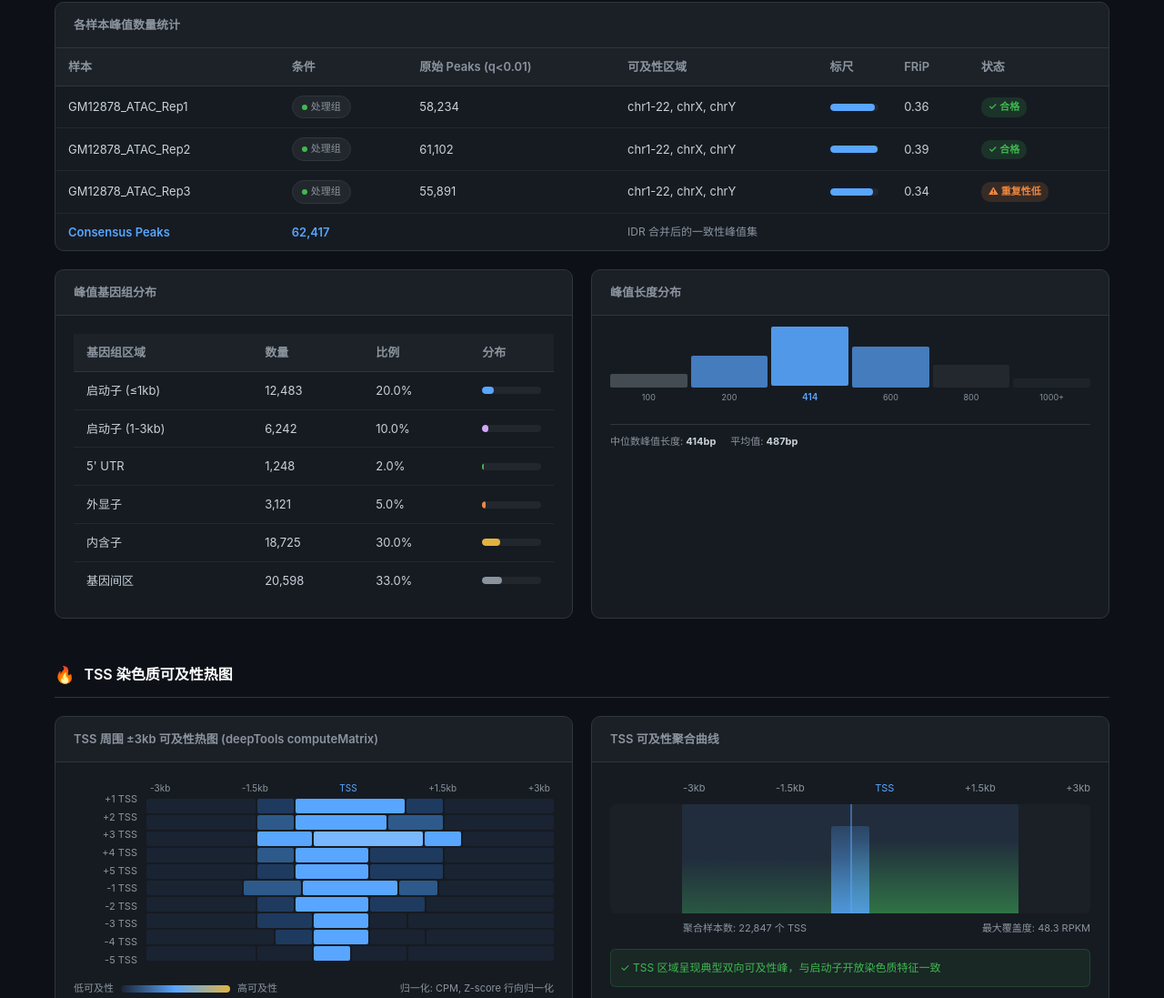
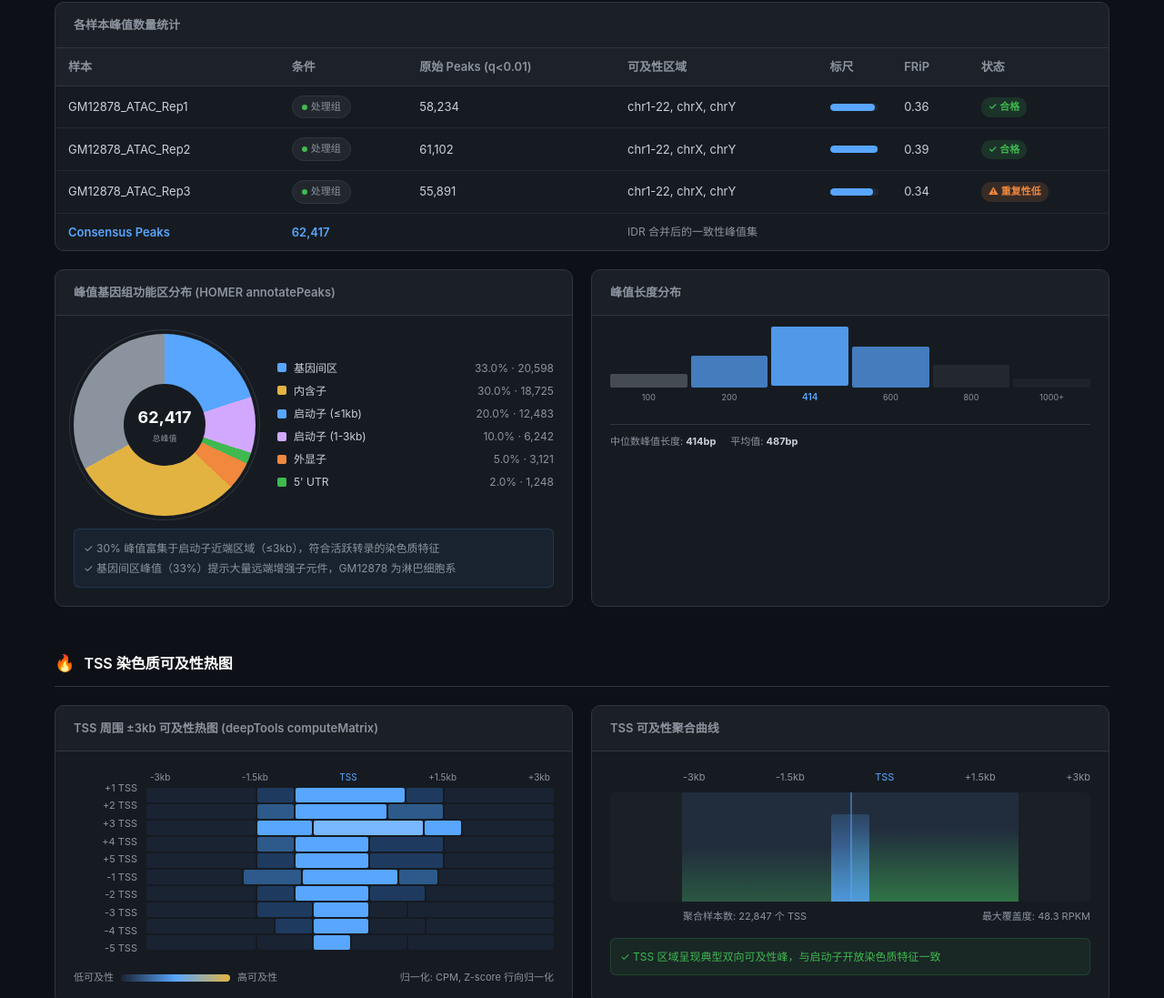
Before and after one commit to nullvoid42/atacseq-analysis, a plain HTML site: page docs/index.html in a window 1280 px wide. Shown: the part 880-1977 px from the top of the page at 91% size. Drawn offline with Linux system fonts and the light colour scheme.

Commit message:
docs: enrich Chinese README with analysis goals and full pipeline; add peak genomic pie chart to visualization page

```diff
--- a/docs/index.html
+++ b/docs/index.html
@@ -261,6 +261,45 @@
   .badge-warn { background: rgba(240,136,62,0.15); color: var(--orange); }
   .badge-bad { background: rgba(248,81,73,0.15); color: var(--red); }
   .badge-info { background: rgba(88,166,255,0.15); color: var(--accent); }
+  /* Pie chart */
+  .pie-chart {
+    width: 200px;
+    height: 200px;
+    border-radius: 50%;
+    position: relative;
+    flex-shrink: 0;
+    background: conic-gradient(
+      var(--accent) 0deg 72deg,
+      var(--purple) 72deg 108deg,
+      var(--green) 108deg 115.2deg,
+      var(--orange) 115.2deg 133.2deg,
+      var(--yellow) 133.2deg 241.2deg,
+      var(--muted) 241.2deg 360deg
+    );
+    box-shadow: 0 0 0 4px var(--card), 0 0 0 5px var(--border);
+  }
+  .pie-center {
+    position: absolute;
+    top: 50%;
+    left: 50%;
+    transform: translate(-50%, -50%);
+    width: 90px;
+    height: 90px;
+    background: var(--card);
+    border-radius: 50%;
+    display: flex;
+    flex-direction: column;
+    align-items: center;
+    justify-content: center;
+  }
+  .pie-center-value { font-size: 18px; font-weight: 700; color: #fff; }
+  .pie-center-label { font-size: 9px; color: var(--muted); margin-top: 2px; }
+  .pie-legend { display: flex; flex-direction: column; gap: 6px; flex: 1; justify-content: center; }
+  .pie-legend-item { display: flex; align-items: center; gap: 8px; font-size: 12px; }
+  .pie-legend-dot { width: 10px; height: 10px; border-radius: 2px; flex-shrink: 0; }
+  .pie-legend-label { color: var(--text); }
+  .pie-legend-pct { color: var(--muted); margin-left: auto; padding-left: 16px; }
+
   /* Chip */
   .chip { display: inline-flex; align-items: center; gap: 4px; padding: 3px 10px; background: rgba(255,255,255,0.05); border: 1px solid var(--border); border-radius: 16px; font-size: 11px; color: var(--muted); }
   .chip-dot { width: 6px; height: 6px; border-radius: 50%; }
@@ -424,19 +463,52 @@
     <!-- Peak Genomic Distribution -->
     <div class="grid-2">
       <div class="card">
-        <div class="card-header">峰值基因组分布</div>
+        <div class="card-header">峰值基因组功能区分布 (HOMER annotatePeaks)</div>
         <div class="card-body">
-          <table>
-            <thead><tr><th>基因组区域</th><th>数量</th><th>比例</th><th>分布</th></tr></thead>
-            <tbody>
-              <tr><td>启动子 (≤1kb)</td><td>12,483</td><td>20.0%</td><td><div class="bar-bg"><div class="bar-fill" style="width:20%;background:var(--accent)"></div></div></td></tr>
-              <tr><td>启动子 (1-3kb)</td><td>6,242</td><td>10.0%</td><td><div class="bar-bg"><div class="bar-fill" style="width:10%;background:var(--purple)"></div></div></td></tr>
-              <tr><td>5' UTR</td><td>1,248</td><td>2.0%</td><td><div class="bar-bg"><div class="bar-fill" style="width:2%;background:var(--green)"></div></div></td></tr>
-              <tr><td>外显子</td><td>3,121</td><td>5.0%</td><td><div class="bar-bg"><div class="bar-fill" style="width:5%;background:var(--orange)"></div></div></td></tr>
-              <tr><td>内含子</td><td>18,725</td><td>30.0%</td><td><div class="bar-bg"><div class="bar-fill" style="width:30%;background:var(--yellow)"></div></div></td></tr>
-              <tr><td>基因间区</td><td>20,598</td><td>33.0%</td><td><div class="bar-bg"><div class="bar-fill" style="width:33%;background:var(--muted)"></div></div></td></tr>
-            </tbody>
-          </table>
+          <div style="display:flex;align-items:center;gap:24px;">
+            <div class="pie-chart">
+              <div class="pie-center">
+                <div class="pie-center-value">62,417</div>
+                <div class="pie-center-label">总峰值</div>
+              </div>
+            </div>
+            <div class="pie-legend">
+              <div class="pie-legend-item">
+                <div class="pie-legend-dot" style="background:var(--accent)"></div>
+                <span class="pie-legend-label">基因间区</span>
+                <span class="pie-legend-pct">33.0% · 20,598</span>
+              </div>
+              <div class="pie-legend-item">
+                <div class="pie-legend-dot" style="background:var(--yellow)"></div>
+                <span class="pie-legend-label">内含子</span>
+                <span class="pie-legend-pct">30.0% · 18,725</span>
+              </div>
+              <div class="pie-legend-item">
+                <div class="pie-legend-dot" style="background:var(--accent)"></div>
+                <span class="pie-legend-label">启动子 (≤1kb)</span>
+                <span class="pie-legend-pct">20.0% · 12,483</span>
+              </div>
+              <div class="pie-legend-item">
+                <div class="pie-legend-dot" style="background:var(--purple)"></div>
+                <span class="pie-legend-label">启动子 (1-3kb)</span>
+                <span class="pie-legend-pct">10.0% · 6,242</span>
+              </div>
+              <div class="pie-legend-item">
+                <div class="pie-legend-dot" style="background:var(--orange)"></div>
+                <span class="pie-legend-label">外显子</span>
+                <span class="pie-legend-pct">5.0% · 3,121</span>
+              </div>
+              <div class="pie-legend-item">
+                <div class="pie-legend-dot" style="background:var(--green)"></div>
+                <span class="pie-legend-label">5' UTR</span>
+                <span class="pie-legend-pct">2.0% · 1,248</span>
+              </div>
+            </div>
+          </div>
+          <div style="margin-top:14px;padding:10px;background:rgba(88,166,255,0.06);border:1px solid rgba(88,166,255,0.15);border-radius:6px;font-size:12px;color:var(--muted);line-height:1.8;">
+            ✓ 30% 峰值富集于启动子近端区域（≤3kb），符合活跃转录的染色质特征<br>
+            ✓ 基因间区峰值（33%）提示大量远端增强子元件，GM12878 为淋巴细胞系
+          </div>
         </div>
       </div>
       <div class="card">
```
Also changed, not shown: 1 other file.
